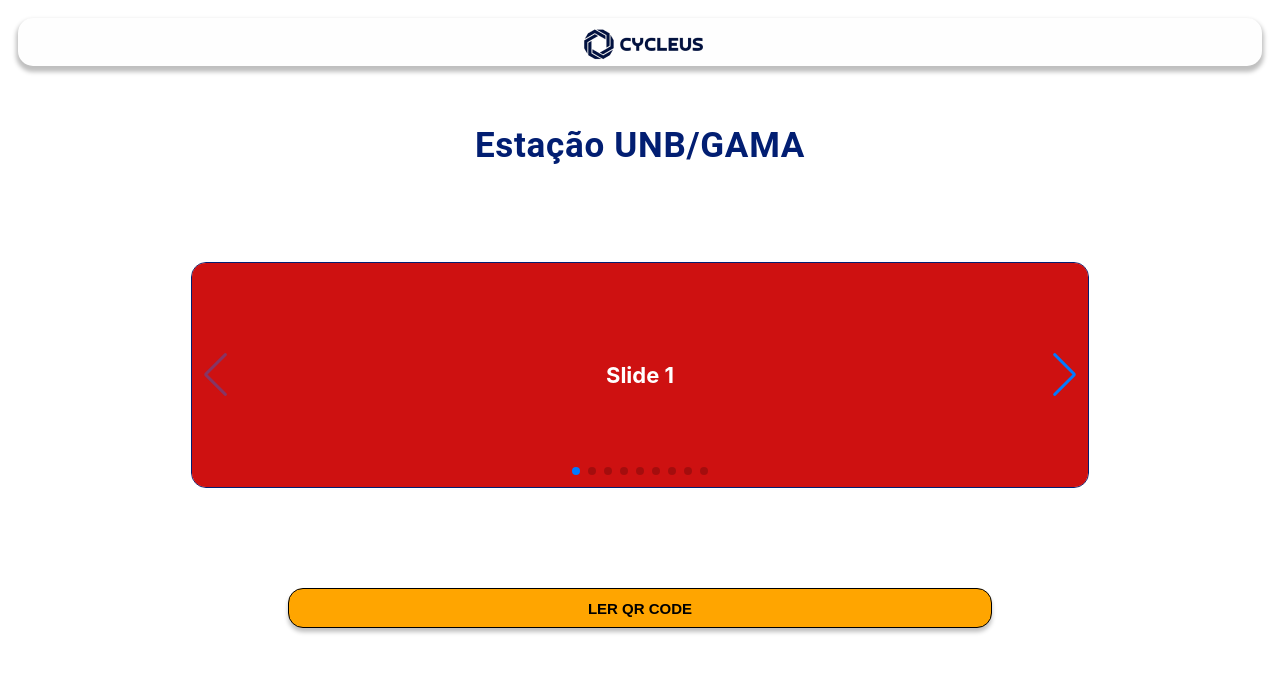
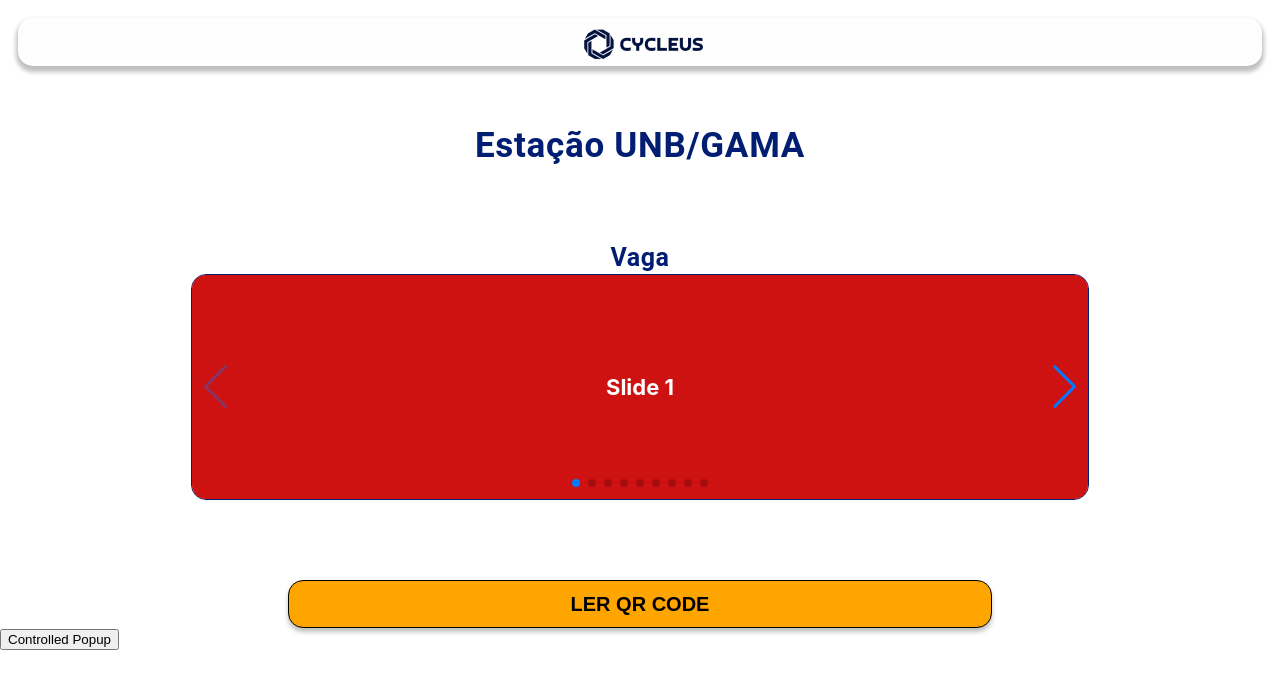
Before and after one commit to yuriAlves5/PI2_CYCLEUS_FRONTEND, a React (Create React App) app: page / in a window 1280 px wide. Shown: the top 688 px of the page. Built offline with nearby package versions, Linux system fonts and the light colour scheme.

Commit message:
qr code modal

```diff
--- a/package.json
+++ b/package.json
@@ -27,7 +27,7 @@
     "yup": "^1.2.0"
   },
   "scripts": {
-    "start": "HTTPS=true SSL_CRT_FILE=./192.168.0.196.pem SSL_KEY_FILE=./192.168.0.196-key.pem react-scripts start",
+    "start": "HTTPS=true SSL_CRT_FILE=./192.168.1.15.pem SSL_KEY_FILE=./192.168.1.15-key.pem react-scripts start",
     "build": "react-scripts build",
     "test": "react-scripts test",
     "eject": "react-scripts eject"
--- a/src/components/QrCodeReader.jsx
+++ b/src/components/QrCodeReader.jsx
@@ -24,7 +24,7 @@ const QrCodeReader = () => {
       };
       const config = {
         fps: 10,
-        qrbox: { width: 500, height: 500 },
+        qrbox: { width: 250, height: 250 },
         aspectRatio: 1.777778,
       };
 
--- a/src/pages/Station.jsx
+++ b/src/pages/Station.jsx
@@ -7,6 +7,7 @@ import "swiper/css/effect-creative";
 import "swiper/css/pagination";
 import "swiper/css/navigation";
 import "../styles/Station.css";
+import Popup from 'reactjs-popup';
 
 
 
@@ -20,6 +21,8 @@ const Station = () => {
   const handleButtonClick = () => {
     setScannerOpen(true);
   };
+  const [open, setOpen] = useState(false);
+  const closeModal = () => setOpen(false);
 
 
 
@@ -29,6 +32,10 @@ const Station = () => {
 
       <div id="station_name">
             Estação UNB/GAMA
+      </div>
+
+      <div id="station_description">
+          Vaga
       </div>
 
       <Swiper
@@ -64,6 +71,20 @@ const Station = () => {
         )}
         {scannerOpen && <BarcodeScannerPluginRework />}
       </div>
+
+      <button type="button" className="button" onClick={() => setOpen(o => !o)}>
+        Controlled Popup
+      </button>
+      <Popup open={open} closeOnDocumentClick onClose={closeModal}>
+        <div className="modal">
+          <a className="close" onClick={closeModal}>
+            &times;
+          </a>
+          <BarcodeScannerPluginRework />
+        </div>
+      </Popup>
+
+
     </div>
   );
 };
--- a/src/styles/Station.css
+++ b/src/styles/Station.css
@@ -11,8 +11,22 @@
   margin-top: 8vh;
 }
 
+#station_description{
+  display: flex;
+  align-items: center;
+  justify-content: center;
+  color: #021E72;
+  font-size: 25px;
+  margin-top: 10vh;
+  font-family: Roboto;
+  font-style: normal;
+  font-weight: 700;
+  line-height: 32px;
+  letter-spacing: 0.5px;
+}
+
 .swiper {
-    margin: 100px auto;
+    margin-bottom: 10vh;
     width: 70vw;
     height: 28vh;
     border-radius: 15px;
@@ -76,11 +90,41 @@
 
 #QrCode{
   width: 55vw;
-  height: 5vh;
+  height: 6vh;
   font-weight: 700;
-  font-size: 15px;
+  font-size: 20px;
   border-radius: 15px;
   border: 1px solid #000;
   background: #FFA500;
   box-shadow: 0px 4px 4px 0px rgba(0, 0, 0, 0.25);
 }
+
+#modalContent {
+  display: flex;
+  justify-content: center;
+  align-items: center;
+  height: 80vh; /* Adjust the desired height */
+}
+.popup-overlay {
+  background: rgba(0,0,0,.5)
+}
+.popup-content {
+  background: rgba(0,0,0,.5);
+  align-items: center;
+  justify-content: center;
+  margin: auto;
+  width: 90vw;
+}
+.close {
+  position: absolute;
+  font-size: 40px;
+  top: 10px; /* Ajuste a posição vertical conforme necessário */
+  left: 10px; /* Ajuste a posição horizontal conforme necessário */
+  z-index: 3; /* Ajuste o valor do z-index conforme necessário para garantir que fique acima dos outros elementos */
+}
+
+[role=tooltip].popup-content {
+  border-radius: 5px;
+  box-shadow: 0 0 3px rgba(0,0,0,.16);
+  width: 200px
+}
```
Also changed, not shown: src/assests/bike_1.png (added).
